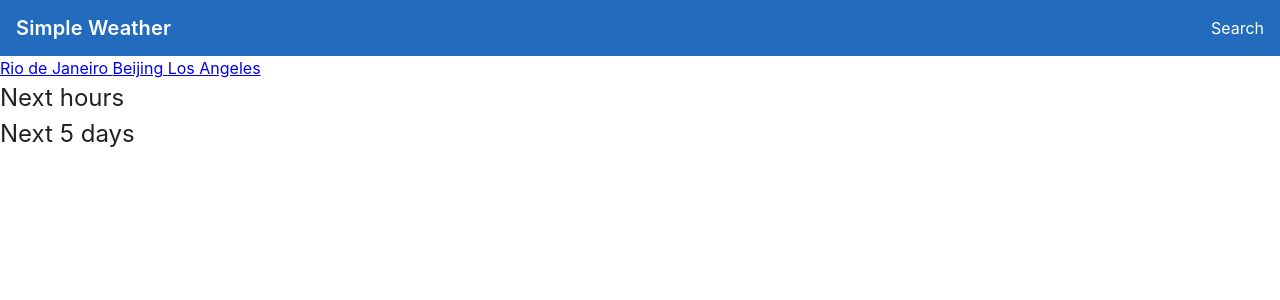
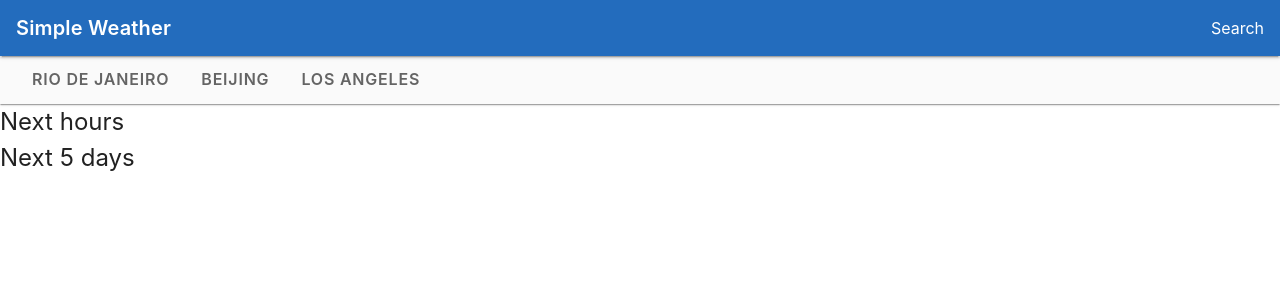
Before and after one commit to butters5789/small-weather-application, a Vue app: page / in a window 1280 px wide. Shown: the top 300 px of the page. Built offline with nearby package versions, Linux system fonts and the light colour scheme.

Commit message:
Setup tab navigation.

```diff
--- a/src/assets/styles/_base.scss
+++ b/src/assets/styles/_base.scss
@@ -30,3 +30,7 @@ body {
   -webkit-font-smoothing: antialiased;
   -moz-osx-font-smoothing: grayscale;
 }
+
+a {
+  text-decoration: none;
+}
--- /dev/null
+++ b/src/assets/styles/_box-shadows.scss
@@ -0,0 +1,49 @@
+:root {
+  --elevation-1: 0 2px 1px -1px rgba(var(--black), 0.2),
+    0 1px 1px 0 rgba(var(--black), 0.14),
+    0 1px 3px 0 rgba(var(--black), 0.12);
+
+  --elevation-2: 0 3px 1px -2px rgba(var(--black), 0.2),
+    0 2px 2px 0 rgba(var(--black), 0.14),
+    0 1px 5px 0 rgba(var(--black), 0.12);
+
+  --elevation-3: 0 3px 3px -2px rgba(var(--black), 0.2),
+    0 3px 4px 0 rgba(var(--black), 0.14),
+    0 1px 8px 0 rgba(var(--black), 0.12);
+
+  --elevation-4: 0 2px 4px -1px rgba(var(--black), 0.2),
+    0 4px 5px 0 rgba(var(--black), 0.14),
+    0 1px 10px 0 rgba(var(--black), 0.12);
+
+  --elevation-5: 0 3px 5px -1px rgba(var(--black), 0.2),
+    0 5px 8px 0 rgba(var(--black), 0.14),
+    0 1px 14px 0 rgba(var(--black), 0.12);
+
+  --elevation-6: 0 3px 5px -1px rgba(var(--black), 0.2),
+    0 6px 10px 0 rgba(var(--black), 0.14),
+    0 1px 18px 0 rgba(var(--black), 0.12);
+
+  --elevation-7: 0 4px 5px -2px rgba(var(--black), 0.2),
+    0 7px 10px 1px rgba(var(--black), 0.14),
+    0 2px 16px 1px rgba(var(--black), 0.12);
+
+  --elevation-8: 0 5px 5px -3px rgba(var(--black), 0.2),
+    0 8px 10px 1px rgba(var(--black), 0.14),
+    0 3px 14px 2px rgba(var(--black), 0.12);
+
+  --elevation-9: 0 5px 6px -3px rgba(var(--black), 0.2),
+    0 9px 12px 1px rgba(var(--black), 0.14),
+    0 3px 16px 2px rgba(var(--black), 0.12);
+
+  --elevation-10: 0 6px 6px -3px rgba(var(--black), 0.2),
+    0 10px 14px 1px rgba(var(--black), 0.14),
+    0 4px 18px 3px rgba(var(--black), 0.12);
+
+  --elevation-11: 0 6px 7px -4px rgba(var(--black), 0.2),
+    0 11px 15px 1px rgba(var(--black), 0.14),
+    0 4px 20px 3px rgba(var(--black), 0.12);
+
+  --elevation-12: 0 7px 8px -4px rgba(var(--black), 0.2),
+    0 12px 17px 2px rgba(var(--black), 0.14),
+    0 5px 22px 4px rgba(var(--black), 0.12);
+}
--- a/src/assets/styles/_colors.scss
+++ b/src/assets/styles/_colors.scss
@@ -3,4 +3,6 @@
   --black: 0, 0, 0;
 
   --brand-blue: 35, 108, 189;
+  --brand-off-white: 250, 250, 250;
+  --brand-red: 210, 80, 59;
 }
--- a/src/assets/styles/_typography.scss
+++ b/src/assets/styles/_typography.scss
@@ -13,5 +13,6 @@
 
   --font-weight-light: 300;
   --font-weight-standard: 400;
+  --font-weight-semibold: 500;
   --font-weight-bold: 600;
 }
--- a/src/assets/styles/main.scss
+++ b/src/assets/styles/main.scss
@@ -1,3 +1,4 @@
 @import 'base';
 @import 'typography';
 @import 'colors';
+@import 'box-shadows';
--- a/src/components/MainNavigation.vue
+++ b/src/components/MainNavigation.vue
@@ -1,32 +1,48 @@
-<script setup></script>
+<script setup>
+  import { useRoute } from 'vue-router'
+
+  import UINavigationTab from '@/components/componentLibrary/UINavigationTab.vue'
+
+  const route = useRoute()
+
+  const links = [
+    {
+      location: 'Rio de Janeiro',
+    },
+    {
+      location: 'Beijing',
+    },
+    {
+      location: 'Los Angeles',
+    },
+  ]
+</script>
 
 <template>
-  <nav class="navigation__tabs" role="navigation">
+  <nav class="main-navigation" role="navigation">
     <RouterLink
+      v-for="link in links"
+      :key="link.location"
       :to="{
         name: 'WeatherReportView',
-        params: { location: 'Rio de Janeiro' },
+        query: { location: link.location },
       }"
     >
-      Rio de Janeiro
-    </RouterLink>
-
-    <RouterLink
-      :to="{
-        name: 'WeatherReportView',
-        params: { location: 'Beijing' },
-      }"
-    >
-      Beijing
-    </RouterLink>
-
-    <RouterLink
-      :to="{
-        name: 'WeatherReportView',
-        params: { location: 'Los Angeles' },
-      }"
-    >
-      Los Angeles
+      <UINavigationTab
+        :title="link.location"
+        :is-selected="route.query.location === link.location"
+      />
     </RouterLink>
   </nav>
 </template>
+
+<style lang="scss">
+  .main-navigation {
+    display: flex;
+    height: 3em;
+    padding: 0 1em;
+    background-color: rgba(var(--brand-off-white), 1);
+    box-shadow: var(--elevation-1);
+    z-index: 10;
+  }
+</style>
--- a/src/components/TitleBar.vue
+++ b/src/components/TitleBar.vue
@@ -15,10 +15,12 @@
     align-items: center;
     gap: 1em;
     height: 3.5em;
-    padding: 1em;
+    padding: 0 1em;
 
     background-color: rgba(var(--brand-blue), 1);
     color: rgba(var(--white), 1);
+    box-shadow: var(--elevation-2);
+    z-index: 20;
 
     .title-bar__app-title {
       font-size: var(--font-size-large);
--- /dev/null
+++ b/src/components/componentLibrary/UINavigationTab.vue
@@ -0,0 +1,52 @@
+<script setup>
+  defineProps({
+    title: {
+      type: String,
+      required: true,
+    },
+    isSelected: {
+      type: Boolean,
+      default: false,
+    },
+  })
+</script>
+
+<template>
+  <div
+    class="ui-navigation-tab"
+    :class="{ 'ui-navigation-tab--selected': isSelected }"
+  >
+    {{ title }}
+  </div>
+</template>
+
+<style lang="scss">
+  .ui-navigation-tab {
+    display: flex;
+    align-items: center;
+    height: 100%;
+    padding: 0 1em;
+    color: rgba(var(--black), 0.6);
+    text-transform: uppercase;
+    font-size: var(--font-size-standard);
+    letter-spacing: var(--letter-spacing-standard);
+    font-weight: var(--font-weight-bold);
+    border-bottom: 3px solid transparent;
+
+    &:hover {
+      color: rgba(var(--black), 0.87);
+      background-color: rgba(var(--black), 0.1);
+      border-bottom: 3px solid rgba(var(--black), 0.2);
+    }
+
+    &:active {
+      background-color: rgba(var(--black), 0.2);
+      border-bottom: 3px solid rgba(var(--black), 0.3);
+    }
+
+    &.ui-navigation-tab--selected {
+      color: rgba(var(--black), 0.87);
+      border-bottom: 3px solid rgba(var(--brand-red), 1);
+    }
+  }
+</style>
--- a/src/router/index.js
+++ b/src/router/index.js
@@ -8,7 +8,9 @@ const router = createRouter({
       path: '/',
       name: 'WeatherReportView',
       component: WeatherReportView,
-      props: true,
+      props: (route) => ({
+        location: route.query.location,
+      }),
     },
     // {
     //   path: '/about',
```
Also changed, not shown: .prettierrc.json.
